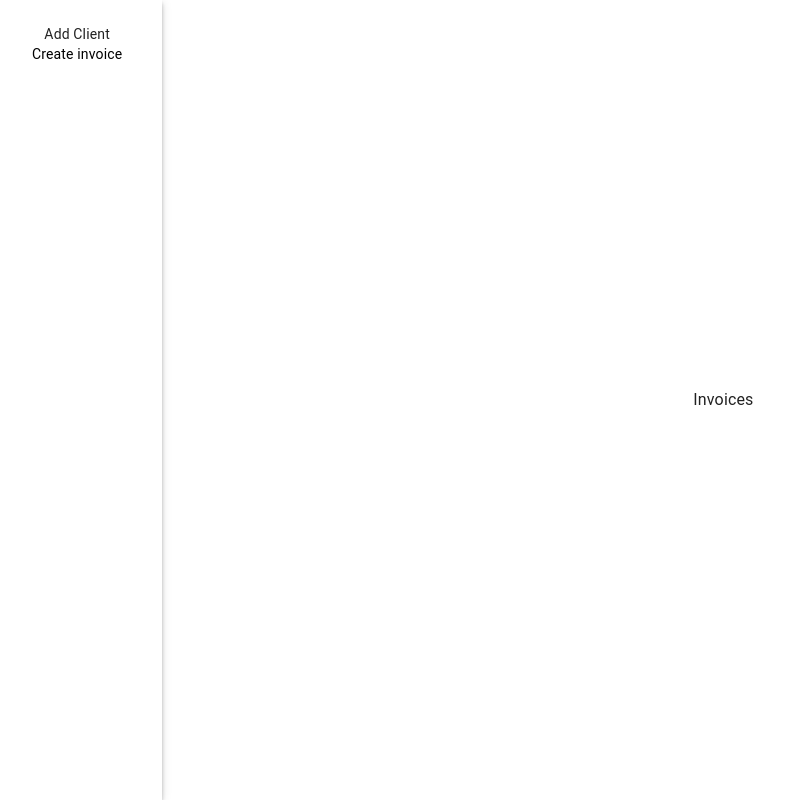
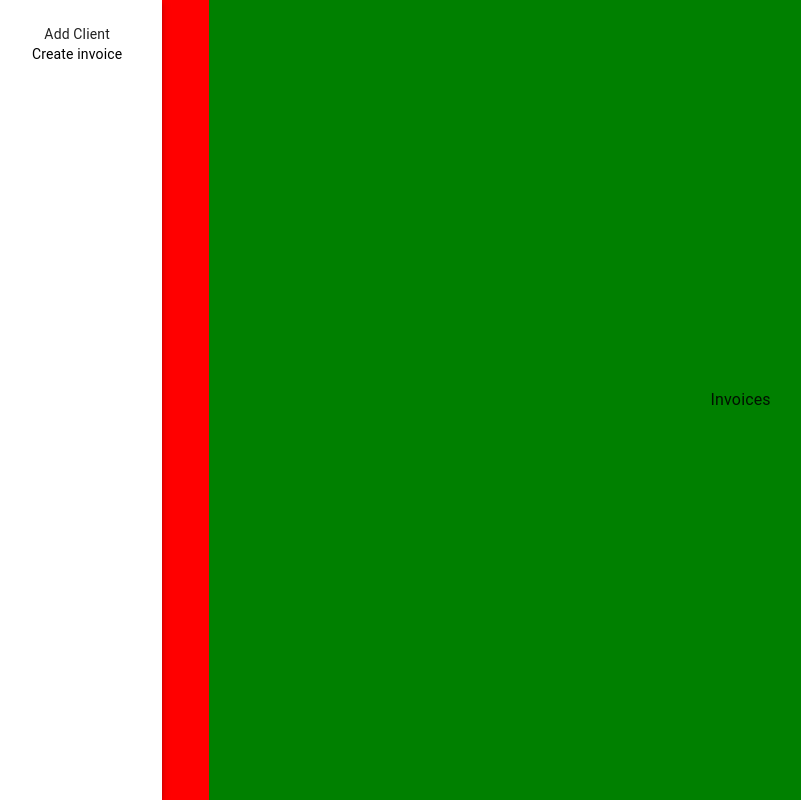
Before and after one commit to mr-developer01/invoice-gen, a React (Vite) app: page /invoices in a window 1280 px wide. Shown: the whole page, without its empty margins (8-809 px from the left). Built offline with nearby package versions, Linux system fonts and the light colour scheme.

Commit message:
feat: modify sidebar

```diff
--- a/src/components/router/Layout.tsx
+++ b/src/components/router/Layout.tsx
@@ -7,10 +7,10 @@ const Layout = () => {
   return (
     <BrowserRouter>
       <Box sx={{ minHeight: "100vh", display: "flex" }}>
-        <Box sx={{flex: 1}}>
+        <Box sx={{width: '18%', bgcolor: 'red'}}>
           <TemporaryDrawer />
         </Box>
-        <Box sx={{flex: 6, display: 'flex', alignItems: 'center', justifyContent: 'center'}}>
+        <Box sx={{width: '88%', bgcolor: 'green', display: 'flex', alignItems: 'center', justifyContent: 'center'}}>
           <Navigate />
         </Box>
       </Box>
--- a/src/ui/TemporaryDrawer.tsx
+++ b/src/ui/TemporaryDrawer.tsx
@@ -7,12 +7,11 @@ export default function TemporaryDrawer() {
   const [open] = React.useState(true);
 
   return (
-    <div>
-      <Drawer open={open} hideBackdrop elevation={4}>
-        <Stack direction={"column"} sx={{ px: 5, py: 3, alignItems: 'center' }}>
+    <Drawer open={open} hideBackdrop elevation={4} sx={{ width: "100%" }}>
+      <Stack direction={"column"} sx={{ px: 5, py: 3, alignItems: "center" }}>
         <Typography
           variant="body2"
-            sx={{ textDecoration: "none", cursor: 'pointer' }}
+          sx={{ textDecoration: "none", cursor: "pointer" }}
         >
           Add Client
         </Typography>
@@ -20,12 +19,11 @@ export default function TemporaryDrawer() {
           variant="body2"
           component={Link}
           to={"/invoices"}
-            sx={{ textDecoration: "none", color: 'black' }}
+          sx={{ textDecoration: "none", color: "black" }}
         >
           Create invoice
         </Typography>
       </Stack>
     </Drawer>
-    </div>
   );
 }
```
Also changed, not shown: src/store/slices/invoiceSlice.ts (+5 -5 lines). Lines whose indentation alone changed are shown as unchanged.
